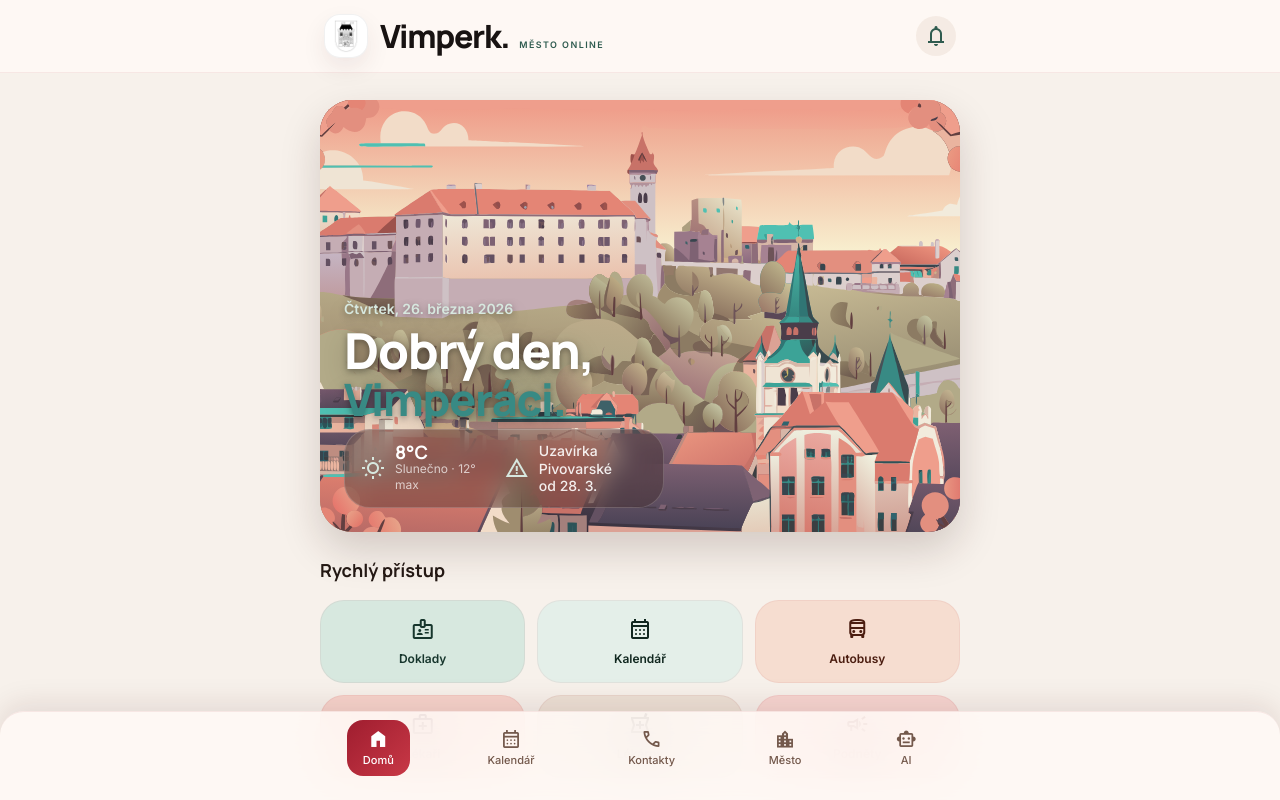
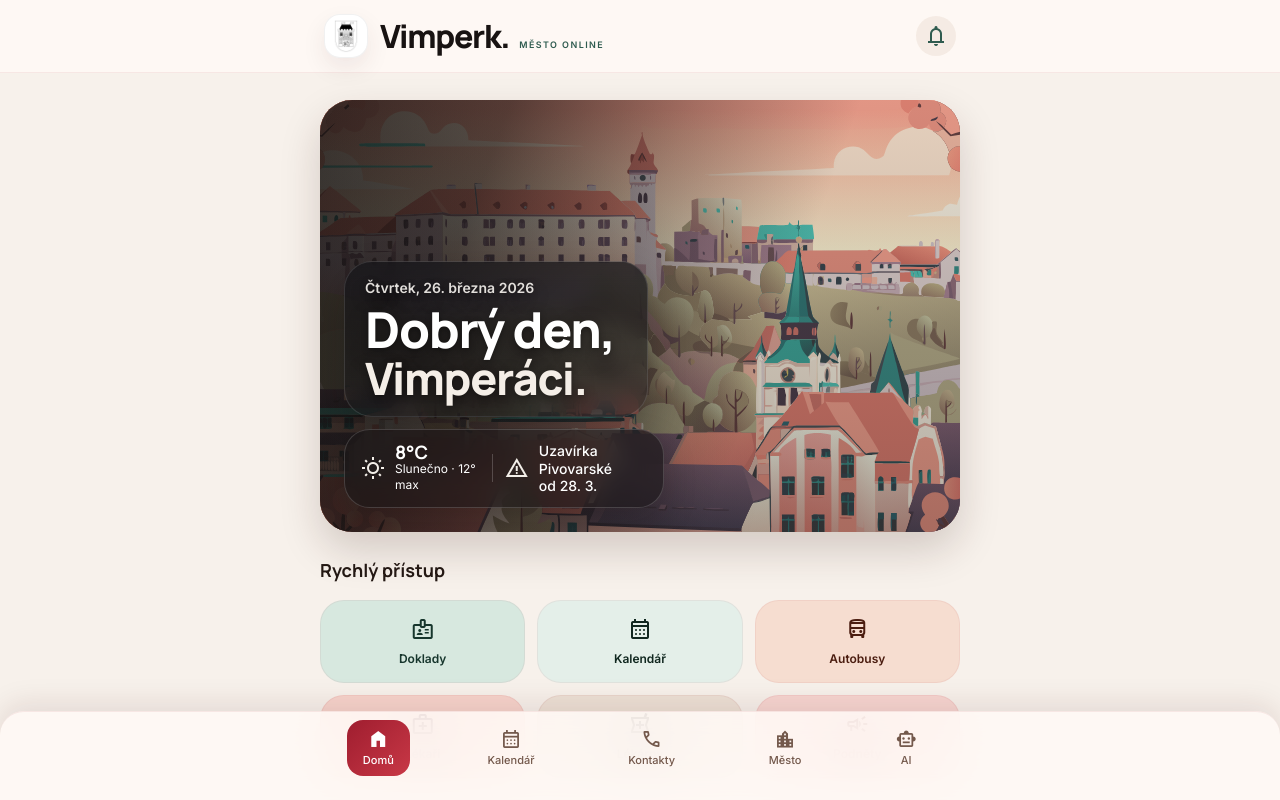
Before and after one commit to martinkubasek90-boop/vimperak, a Next.js app: page / in a window 1280 px wide. Shown: the top 800 px of the page. Built offline with nearby package versions, Linux system fonts and the light colour scheme.

Commit message:
Improve homepage hero text readability

```diff
--- a/app/page.tsx
+++ b/app/page.tsx
@@ -50,33 +50,57 @@ export default function HomePage() {
               priority
               className="object-cover object-[64%_center] md:object-[center_38%]"
             />
+            <div
+              aria-hidden="true"
+              className="absolute inset-0 z-[1]"
+              style={{
+                background: [
+                  "linear-gradient(180deg, rgba(18, 15, 14, 0.06) 0%, rgba(18, 15, 14, 0.18) 58%, rgba(18, 15, 14, 0.28) 100%)",
+                  "linear-gradient(110deg, rgba(18, 15, 14, 0.82) 0%, rgba(18, 15, 14, 0.68) 24%, rgba(18, 15, 14, 0.30) 47%, rgba(18, 15, 14, 0.00) 68%)",
+                  "radial-gradient(circle at 20% 78%, rgba(18, 15, 14, 0.28) 0%, rgba(18, 15, 14, 0.00) 52%)",
+                ].join(", "),
+              }}
+            />
             <div className="relative z-10 flex min-h-[25rem] flex-col justify-end p-5 md:min-h-[27rem] md:p-6">
-              <div className="max-w-[15rem] md:max-w-[18rem] mb-2">
-                <p className="hero-text-shadow text-sm font-semibold mb-2" style={{ color: "#d7e8df" }}>
+              <div
+                className="mb-3 max-w-[17rem] rounded-[1.75rem] px-4 py-4 md:max-w-[19rem] md:px-5"
+                style={{
+                  background: "linear-gradient(180deg, rgba(20,20,24,0.72) 0%, rgba(20,20,24,0.38) 100%)",
+                  border: "1px solid rgba(255,255,255,0.12)",
+                  boxShadow: "0 18px 36px rgba(16, 10, 9, 0.28)",
+                  backdropFilter: "blur(10px)",
+                  WebkitBackdropFilter: "blur(10px)",
+                }}
+              >
+                <p className="hero-text-shadow text-sm font-semibold mb-2" style={{ color: "rgba(243, 240, 235, 0.92)" }}>
                   Čtvrtek, 26. března 2026
                 </p>
                 <h1 className="hero-text-shadow font-headline font-extrabold text-[2.45rem] leading-[0.94] tracking-tight mb-0 text-white md:text-[3.1rem]">
                   Dobrý den,
                   <br />
-                  <span className="text-[0.9em]" style={{ color: "#388A84" }}>Vimperáci.</span>
+                  <span className="text-[0.9em]" style={{ color: "#F4EEE7" }}>Vimperáci.</span>
                 </h1>
               </div>
 
               <div
                 className="max-w-[19rem] rounded-[1.6rem] px-4 py-[0.78rem] backdrop-blur-md md:max-w-[20rem]"
-                style={{ background: "rgba(58,38,35,0.38)", border: "1px solid rgba(255,255,255,0.18)" }}
+                style={{
+                  background: "rgba(24,20,22,0.58)",
+                  border: "1px solid rgba(255,255,255,0.16)",
+                  boxShadow: "0 14px 32px rgba(16, 10, 9, 0.24)",
+                }}
               >
                 <div className="flex items-center gap-3">
                   <div className="flex items-center gap-2.5 text-white">
-                    <span className="material-symbols-outlined text-[1.45rem]" style={{ color: "#d7e8df" }}>wb_sunny</span>
+                    <span className="material-symbols-outlined text-[1.45rem]" style={{ color: "#f3efe9" }}>wb_sunny</span>
                     <div>
                       <p className="font-headline font-bold text-[1.15rem] leading-none">8°C</p>
-                      <p className="text-xs text-white/70">Slunečno · 12° max</p>
+                      <p className="text-xs text-white/78">Slunečno · 12° max</p>
                     </div>
                   </div>
-                  <div className="h-7 w-px bg-white/18" />
-                  <div className="flex items-center gap-2.5 text-white/90">
-                    <span className="material-symbols-outlined text-[1.1rem]" style={{ color: "#d7e8df" }}>warning</span>
+                  <div className="h-7 w-px bg-white/20" />
+                  <div className="flex items-center gap-2.5 text-white">
+                    <span className="material-symbols-outlined text-[1.1rem]" style={{ color: "#f3efe9" }}>warning</span>
                     <p className="text-sm font-medium leading-tight">
                       Uzavírka Pivovarské
                       <br />
```
